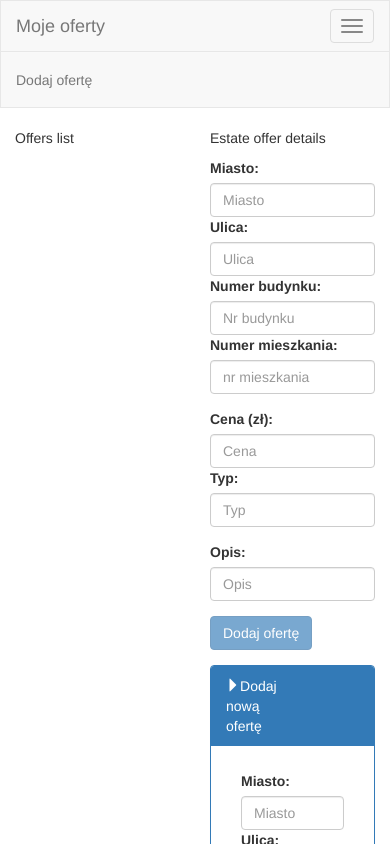
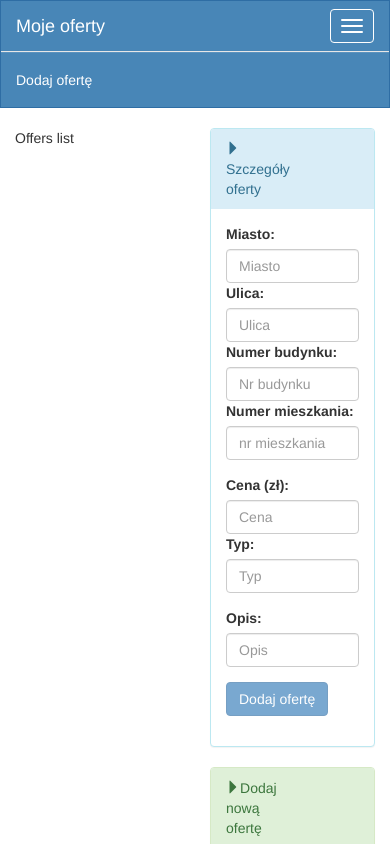
Before and after one commit to Cutter72/recruitment-task-01, an Angular app: page / in a window 390 px wide. Shown: the top 844 px of the page. Built offline with nearby package versions, Linux system fonts and the light colour scheme.

Commit message:
Nav bar color change

```diff
--- a/src/app/estate-offer-details/estate-offer-details.component.css
+++ b/src/app/estate-offer-details/estate-offer-details.component.css
@@ -0,0 +1,3 @@
+.cursor-pointer {
+  cursor: pointer;
+}
--- a/src/app/estate-offer-details/estate-offer-details.component.html
+++ b/src/app/estate-offer-details/estate-offer-details.component.html
@@ -1,4 +1,13 @@
-<p>Estate offer details</p>
+<div class="panel-group">
+  <div class="panel panel-info">
+    <div class="panel-heading in cursor-pointer" data-toggle="collapse" data-target="#detailedEstateOfferBody"
+         aria-expanded="true"
+         aria-controls="detailedEstateOfferBody">
+      <div class="row">
+        <div class="col-xs-6"><i class="glyphicon glyphicon-triangle-right"></i>Szczegóły oferty</div>
+      </div>
+    </div>
+    <div class="panel-body collapse in" id="detailedEstateOfferBody">
       <form #f="ngForm" ngNativeValidate>
         <div class="row">
           <div class="col-xs-12">
@@ -9,13 +18,16 @@
           </div>
           <div class="col-sm-6 form-group">
             <label>Numer budynku:</label>
-      <input type="number" placeholder="Nr budynku" step="1" min="1" class="form-control" required ngModel name="property">
+            <input type="number" placeholder="Nr budynku" step="1" min="1" class="form-control" required ngModel
+                   name="property">
             <label>Numer mieszkania:</label>
-      <input type="number" placeholder="nr mieszkania" step="1" min="1" class="form-control" required ngModel name="apartment">
+            <input type="number" placeholder="nr mieszkania" step="1" min="1" class="form-control" required ngModel
+                   name="apartment">
           </div>
           <div class="col-sm-6 form-group">
             <label>Cena (zł):</label>
-      <input type="number" placeholder="Cena" step="0.01" min="0" class="form-control" required ngModel name="price">
+            <input type="number" placeholder="Cena" step="0.01" min="0" class="form-control" required ngModel
+                   name="price">
             <label>Typ:</label>
             <input type="number" placeholder="Typ" step="1" min="1" class="form-control" required ngModel name="type">
           </div>
@@ -28,3 +40,6 @@
           </div>
         </div>
       </form>
+    </div>
+  </div>
+</div>
--- a/src/app/header/header.component.css
+++ b/src/app/header/header.component.css
@@ -0,0 +1,98 @@
+.navbar-default {
+  background-color: #4886b7;
+  border-color: #2e6da4
+}
+
+.navbar-default .navbar-brand {
+  color: #fff
+}
+
+.navbar-default .navbar-brand:focus, .navbar-default .navbar-brand:hover {
+  color: #eee;
+  background-color: transparent
+}
+
+.navbar-default .navbar-text {
+  color: #777
+}
+
+.navbar-default .navbar-nav > li > a {
+  color: #fff
+}
+
+.navbar-default .navbar-nav > li > a:focus, .navbar-default .navbar-nav > li > a:hover {
+  color: #eee;
+  background-color: transparent
+}
+
+.navbar-default .navbar-nav > .active > a, .navbar-default .navbar-nav > .active > a:focus, .navbar-default .navbar-nav > .active > a:hover {
+  color: #555;
+  background-color: #e7e7e7
+}
+
+.navbar-default .navbar-nav > .disabled > a, .navbar-default .navbar-nav > .disabled > a:focus, .navbar-default .navbar-nav > .disabled > a:hover {
+  color: #ccc;
+  background-color: transparent
+}
+
+.navbar-default .navbar-nav > .open > a, .navbar-default .navbar-nav > .open > a:focus, .navbar-default .navbar-nav > .open > a:hover {
+  color: #555;
+  background-color: #e7e7e7
+}
+
+@media (max-width: 767px) {
+  .navbar-default .navbar-nav .open .dropdown-menu > li > a {
+    color: #777
+  }
+
+  .navbar-default .navbar-nav .open .dropdown-menu > li > a:focus, .navbar-default .navbar-nav .open .dropdown-menu > li > a:hover {
+    color: #333;
+    background-color: transparent
+  }
+
+  .navbar-default .navbar-nav .open .dropdown-menu > .active > a, .navbar-default .navbar-nav .open .dropdown-menu > .active > a:focus, .navbar-default .navbar-nav .open .dropdown-menu > .active > a:hover {
+    color: #555;
+    background-color: #e7e7e7
+  }
+
+  .navbar-default .navbar-nav .open .dropdown-menu > .disabled > a, .navbar-default .navbar-nav .open .dropdown-menu > .disabled > a:focus, .navbar-default .navbar-nav .open .dropdown-menu > .disabled > a:hover {
+    color: #ccc;
+    background-color: transparent
+  }
+}
+
+.navbar-default .navbar-toggle {
+  border-color: #fff
+}
+
+.navbar-default .navbar-toggle:focus, .navbar-default .navbar-toggle:hover {
+  background-color: #2e6da4
+}
+
+.navbar-default .navbar-toggle .icon-bar {
+  background-color: #fff
+}
+
+.navbar-default .navbar-collapse, .navbar-default .navbar-form {
+  border-color: #e7e7e7
+}
+
+.navbar-default .navbar-link {
+  color: #777
+}
+
+.navbar-default .navbar-link:hover {
+  color: #333
+}
+
+.navbar-default .btn-link {
+  color: #777
+}
+
+.navbar-default .btn-link:focus, .navbar-default .btn-link:hover {
+  color: #333
+}
+
+.navbar-default .btn-link[disabled]:focus, .navbar-default .btn-link[disabled]:hover, fieldset[disabled] .navbar-default .btn-link:focus, fieldset[disabled] .navbar-default .btn-link:hover {
+  color: #ccc
+}
--- a/src/app/new-estate-offer-form/new-estate-offer-form.component.css
+++ b/src/app/new-estate-offer-form/new-estate-offer-form.component.css
@@ -1,3 +1,6 @@
 input.ng-invalid.ng-touched {
   border: 1px solid red;
 }
+.cursor-pointer {
+  cursor: pointer;
+}
--- a/src/app/new-estate-offer-form/new-estate-offer-form.component.html
+++ b/src/app/new-estate-offer-form/new-estate-offer-form.component.html
@@ -1,13 +1,12 @@
-<script src="/home/cutter72/Desktop/TestyRekrutacyjne/NowodworskiEstates/task/node_modules/jquery/dist/jquery.min.js"></script>
 <div class="panel-group">
-  <div class="panel panel-primary">
-    <div class="panel-heading in" data-toggle="collapse" data-target="#collapseExample2" aria-expanded="true"
-         aria-controls="collapseExample2">
+  <div class="panel panel-success">
+    <div class="panel-heading in cursor-pointer" data-toggle="collapse" data-target="#addEstateOfferBody" aria-expanded="true"
+         aria-controls="addEstateOfferBody">
       <div class="row">
         <div class="col-xs-6"><i class="glyphicon glyphicon-triangle-right"></i>Dodaj nową ofertę</div>
       </div>
     </div>
-    <div class="panel-body collapse in" id="collapseExample2">
+    <div class="panel-body collapse in" id="addEstateOfferBody">
 
       <form (ngSubmit)="onSubmit()" #f="ngForm" ngNativeValidate>
         <div class="row panel-heading">
```
Lines whose indentation alone changed are shown as unchanged.
